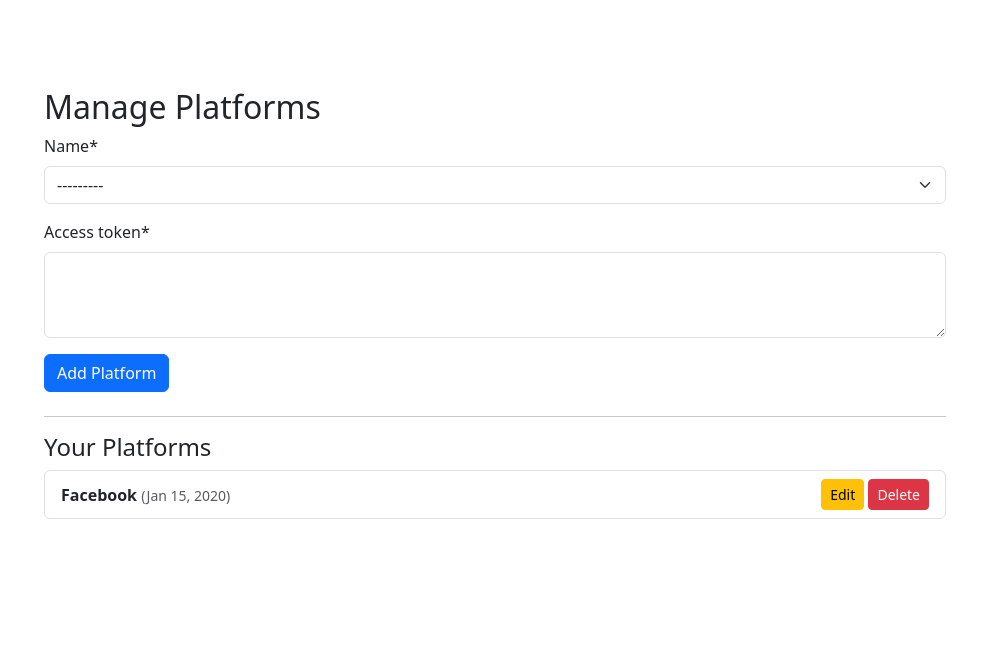
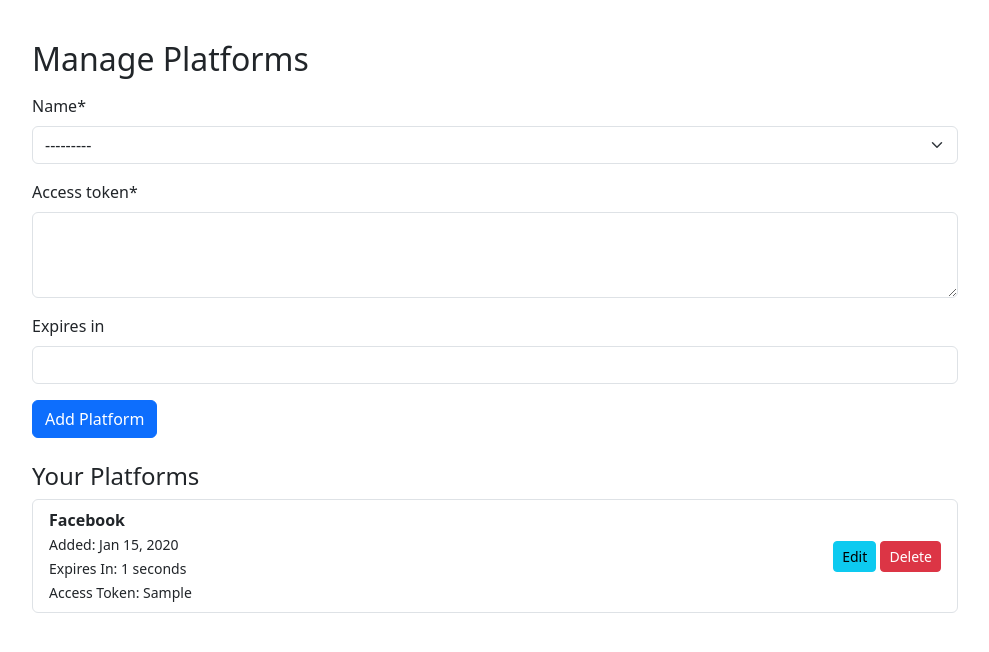
Before and after one commit to Mathewsq369/DIGIMANAGER, a Django app: page /platforms/ in a window 1280 px wide. Shown: the part 56-708 px from the top of the page, without its empty margins (145-1134 px from the left). Run offline with Django 5.2, Linux system fonts and the light colour scheme; a user stored in the database is signed in; tables that the repository leaves empty hold one stand-in row (values such as "Sample post"); some libraries are stand-ins or nearby versions.

Commit message:
modified managePlatforms page

```diff
--- a/DIGIMANAGER/scheduler/forms.py
+++ b/DIGIMANAGER/scheduler/forms.py
@@ -36,7 +36,7 @@ class PostForm(forms.ModelForm):
 class PlatformForm(forms.ModelForm):
     class Meta:
         model = Platform
-        fields = ['name', 'access_token']
+        fields = ['name', 'access_token','expires_in']
         widgets = {
             'access_token': forms.Textarea(attrs={'rows': 3}),
         }
--- a/DIGIMANAGER/scheduler/models.py
+++ b/DIGIMANAGER/scheduler/models.py
@@ -11,7 +11,7 @@ class Platform(models.Model):
     ]
     name = models.CharField(max_length=50, choices=PLATFORM_CHOICES)
     access_token = models.TextField()
-    refresh_token = models.TextField(blank=True, null=True)
+    #refresh_token = models.TextField(blank=True, null=True)
     expires_in = models.IntegerField(blank=True, null=True)
     added_by = models.ForeignKey(settings.AUTH_USER_MODEL, on_delete=models.CASCADE)
     created_at = models.DateTimeField(auto_now_add=True)
--- a/DIGIMANAGER/templates/platforms/deletePlatform.html
+++ b/DIGIMANAGER/templates/platforms/deletePlatform.html
@@ -7,7 +7,7 @@
     <form method="post">
         {% csrf_token %}
         <button type="submit" class="btn btn-danger">Yes, Delete</button>
-        <a href="{% url 'manage_platforms' %}" class="btn btn-secondary">Cancel</a>
+        <a href="{% url 'managePlatforms' %}" class="btn btn-secondary">Cancel</a>
     </form>
 </div>
 {% endblock %}
--- a/DIGIMANAGER/templates/platforms/editPlatform.html
+++ b/DIGIMANAGER/templates/platforms/editPlatform.html
@@ -7,7 +7,7 @@
         {% csrf_token %}
         {{ form|crispy }}
         <button type="submit" class="btn btn-success">Save Changes</button>
-        <a href="{% url 'manage_platforms' %}" class="btn btn-secondary">Cancel</a>
+        <a href="{% url 'managePlatforms' %}" class="btn btn-secondary">Cancel</a>
     </form>
 </div>
 {% endblock %}
--- a/DIGIMANAGER/templates/platforms/managePlatforms.html
+++ b/DIGIMANAGER/templates/platforms/managePlatforms.html
@@ -1,44 +1,44 @@
 {% extends 'base.html' %}
 {% load crispy_forms_tags %}
 {% block content %}
-<div class="container mt-5">
+
 <h2>Manage Platforms</h2>
 
-    <!-- Flash messages -->
 {% if messages %}
   {% for message in messages %}
-            <div class="alert alert-{{ message.tags }}">
-                {{ message }}
-            </div>
+    <div class="alert alert-{{ message.tags }}">{{ message }}</div>
   {% endfor %}
 {% endif %}
 
-    <!-- Add Platform Form -->
-    <form method="post" class="mb-4">
+<form method="post" class="mt-3 mb-4">
     {% csrf_token %}
     {{ form|crispy }}
     <button type="submit" class="btn btn-primary">Add Platform</button>
 </form>
 
-    <hr>
-
-    <!-- Platform List -->
 <h4>Your Platforms</h4>
 <ul class="list-group">
     {% for platform in platforms %}
         <li class="list-group-item d-flex justify-content-between align-items-center">
-                <span>
-                    <strong>{{ platform.name|title }}</strong>
-                    <small class="text-muted">({{ platform.created_at|date:"M d, Y" }})</small>
-                </span>
-                <span>
-                    <a href="{% url 'edit_platform' platform.pk %}" class="btn btn-sm btn-warning">Edit</a>
-                    <a href="{% url 'delete_platform' platform.pk %}" class="btn btn-sm btn-danger">Delete</a>
-                </span>
+            <div>
+                <strong>{{ platform.name|title }}</strong><br>
+                <small>Added: {{ platform.created_at|date:"M d, Y" }}</small><br>
+                {% if platform.expires_in %}
+                    <small>Expires In: {{ platform.expires_in }} seconds</small><br>
+                {% endif %}
+                <small>Access Token: {{ platform.access_token|truncatechars:40 }}</small><br>
+                {% if platform.refresh_token %}
+                    <small>Refresh Token: {{ platform.refresh_token|truncatechars:40 }}</small>
+                {% endif %}
+            </div>
+            <div>
+                <a href="{% url 'editPlatform' platform.id %}" class="btn btn-sm btn-info">Edit</a>
+                <a href="{% url 'deletePlatform' platform.id %}" class="btn btn-sm btn-danger">Delete</a>
+            </div>
         </li>
     {% empty %}
         <li class="list-group-item">No platforms added yet.</li>
     {% endfor %}
 </ul>
-</div>
+
 {% endblock %}
```
Also changed, not shown: DIGIMANAGER/scheduler/migrations/0006_remove_platform_refresh_token.py (added). Lines whose indentation alone changed are shown as unchanged.
